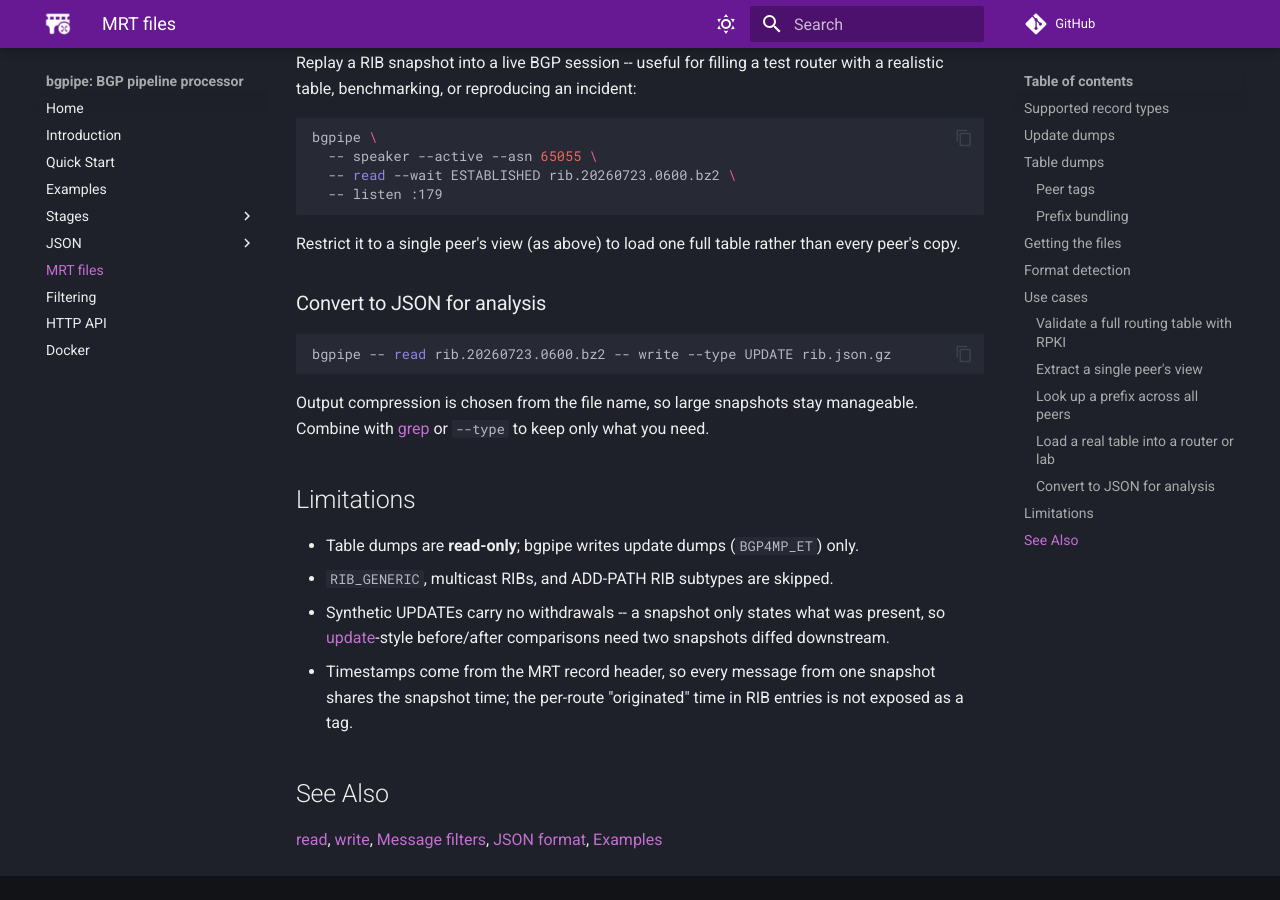
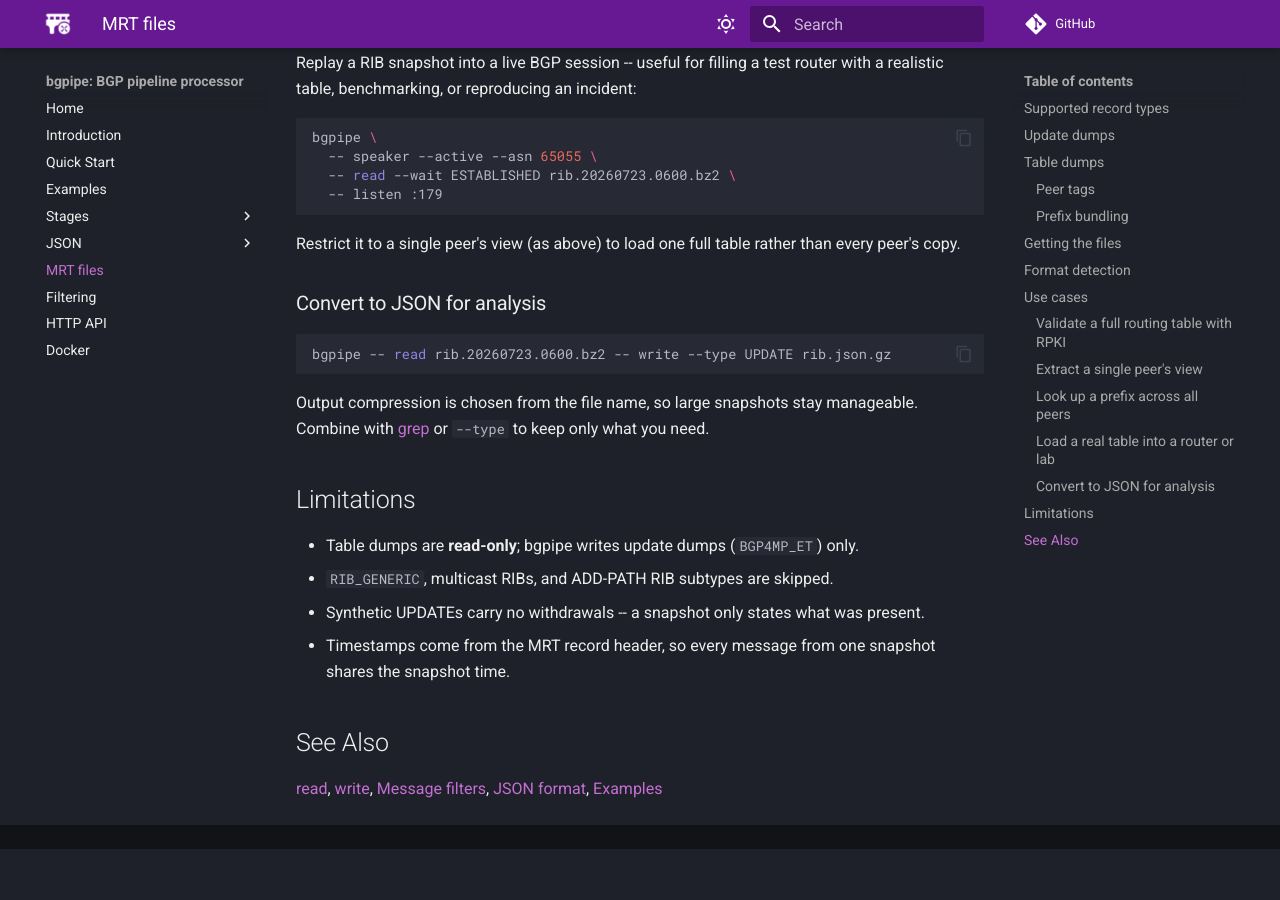
Before and after one commit to bgpfix/bgpipe, an MkDocs documentation site: the page built from docs/mrt.md, in a window 1280 px wide and 900 px high, scrolled down 4668 px. Built offline with MkDocs 1.6.1 and Material for MkDocs 9.7.7, drawn with Linux system fonts in a browser that asks for light colours; comment, search, counter and statistics services are not loaded; the version menu is left out; after the commit the page ends 5517 px from its top, so only the background shows below that.

Commit message:
docs: trim MRT limitations, promote RIB snapshot section

```diff
--- a/docs/mrt.md
+++ b/docs/mrt.md
@@ -222,12 +222,9 @@
 
 - Table dumps are **read-only**; bgpipe writes update dumps (`BGP4MP_ET`) only.
 - `RIB_GENERIC`, multicast RIBs, and ADD-PATH RIB subtypes are skipped.
-- Synthetic UPDATEs carry no withdrawals -- a snapshot only states what was
-  present, so [update](stages/update.md)-style before/after comparisons need two
-  snapshots diffed downstream.
+- Synthetic UPDATEs carry no withdrawals -- a snapshot only states what was present.
 - Timestamps come from the MRT record header, so every message from one snapshot
-  shares the snapshot time; the per-route "originated" time in RIB entries is not
-  exposed as a tag.
+  shares the snapshot time.
 
 ## See Also
 
```
Also changed, not shown: docs/quickstart.md (+1 -1 lines).
